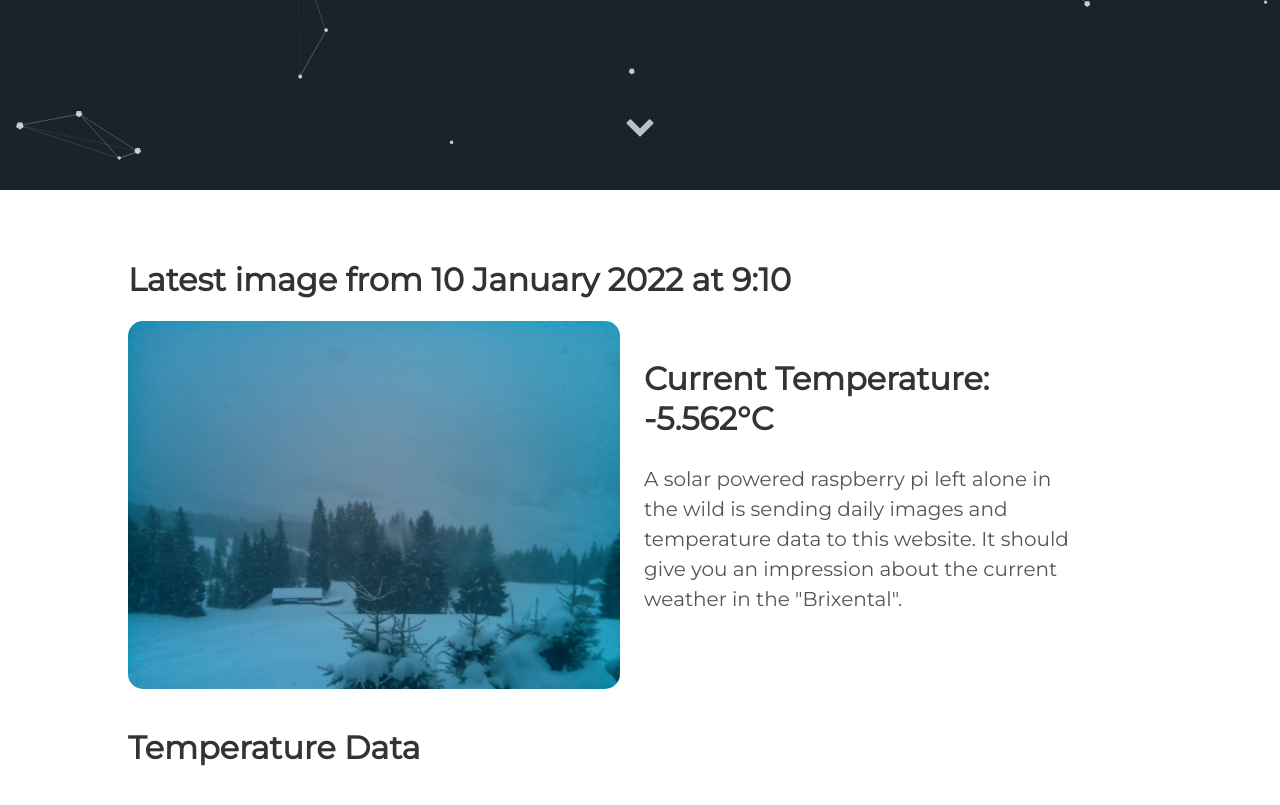
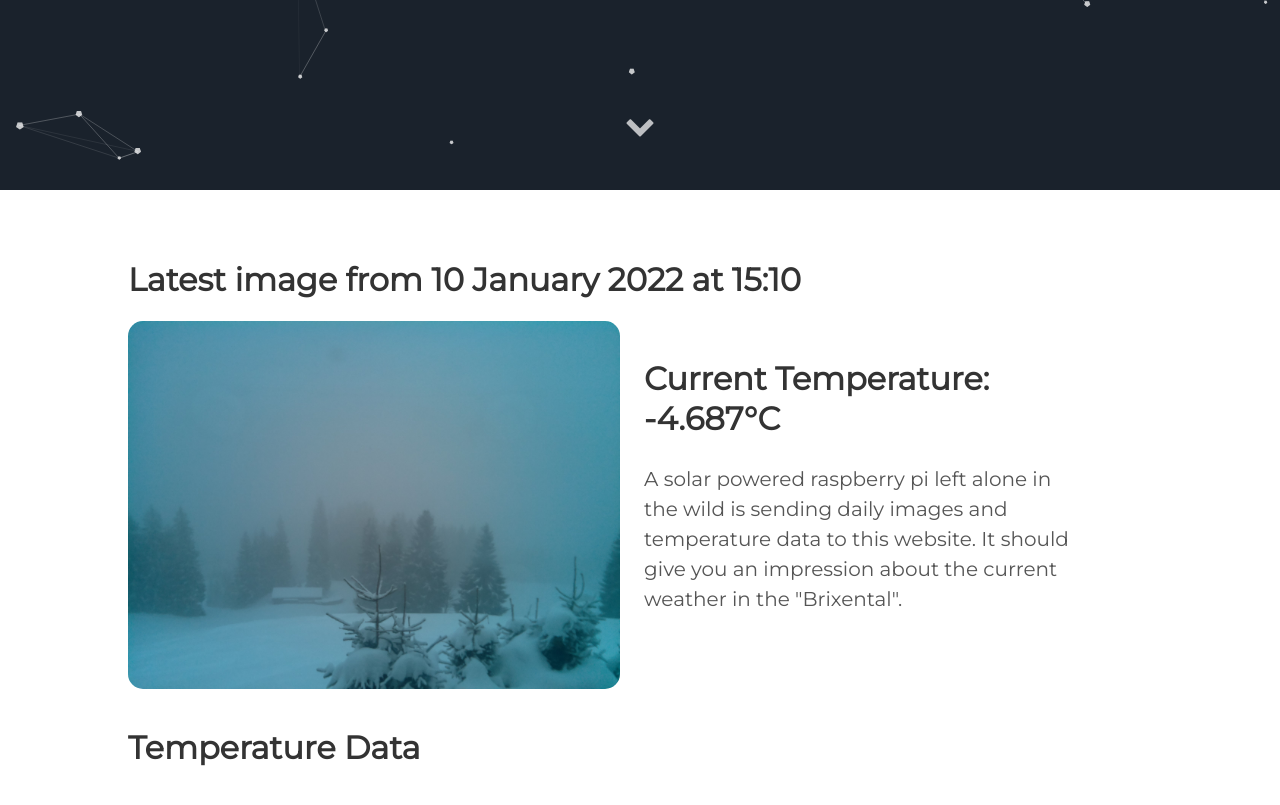
Before and after one commit to vektorious/vektorious.github.io, a Jekyll site: the page built from resources/huette.md, in a window 1280 px wide and 900 px high, scrolled down 710 px. Shown: the top 805 px of the window. Built offline with Jekyll 4.4.1, drawn with Linux system fonts in a browser that asks for light colours.

Commit message:
I'm a bot beep boop

```diff
--- a/resources/huette.md
+++ b/resources/huette.md
@@ -6,13 +6,13 @@ image: '/assets/img/'
 description: 'Live image from the Austrian alps'
 twitter_text: ' '
 ---
-## Latest image from 10 January 2022 at  9:10
+## Latest image from 10 January 2022 at 15:10
 <div class="huette">
   <div class="huette-image">
     <img src="{{ "/assets/img/huette.jpg" | prepend: site.baseurl }}">
   </div>
   <div class="huette-text">
-        <h2>Current Temperature: -5.562°C</h2>
+        <h2>Current Temperature: -4.687°C</h2>
         <p>A solar powered raspberry pi left alone in the wild is sending daily images and temperature data to this website. It should give you an impression about the current weather in the "Brixental".</p>
 
   </div>
```
Also changed, not shown: rpi-script/2022-01-10_150928.txt (renamed from rpi-script/2022-01-10_090930.txt, +5 -5 lines), rpi-script/huette.md (+2 -2 lines), assets/img/huette.jpg, assets/img/temp_plot.png, rpi-script/temp_plot.png, 1 other file.
